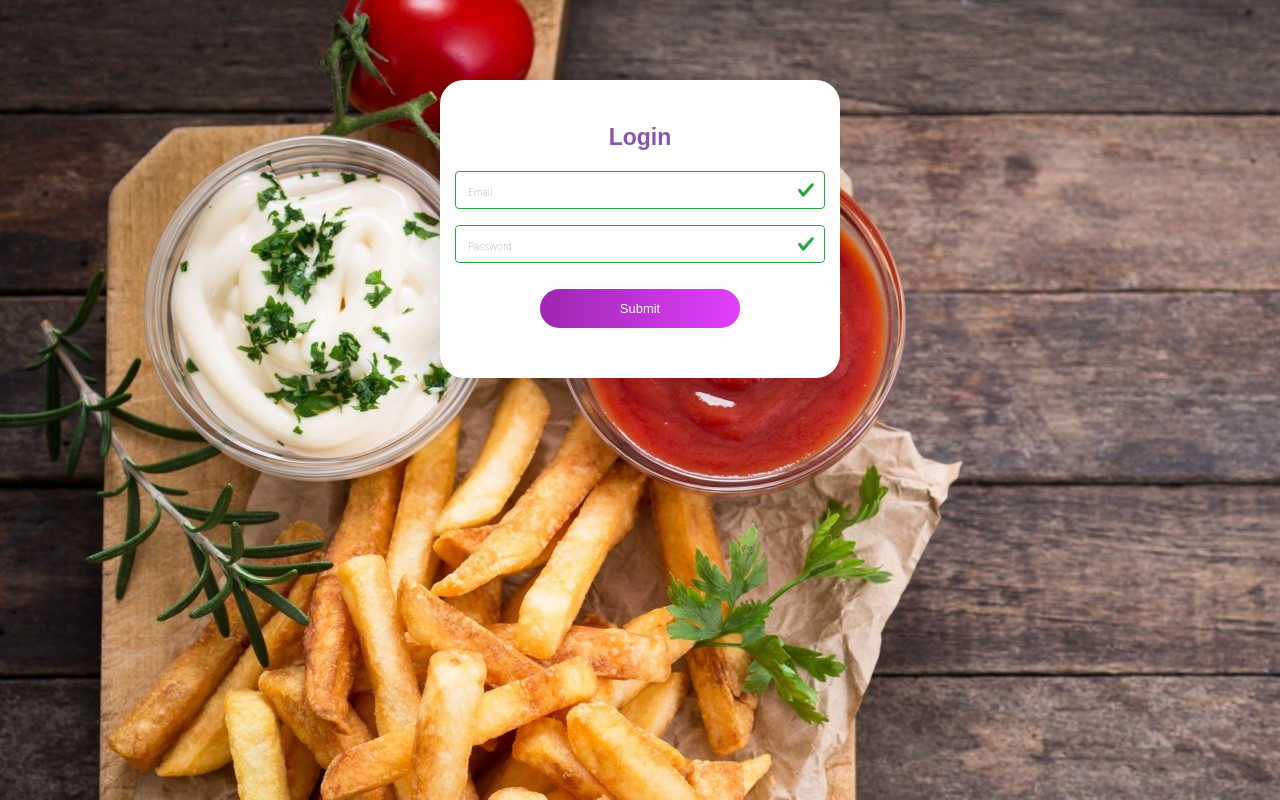
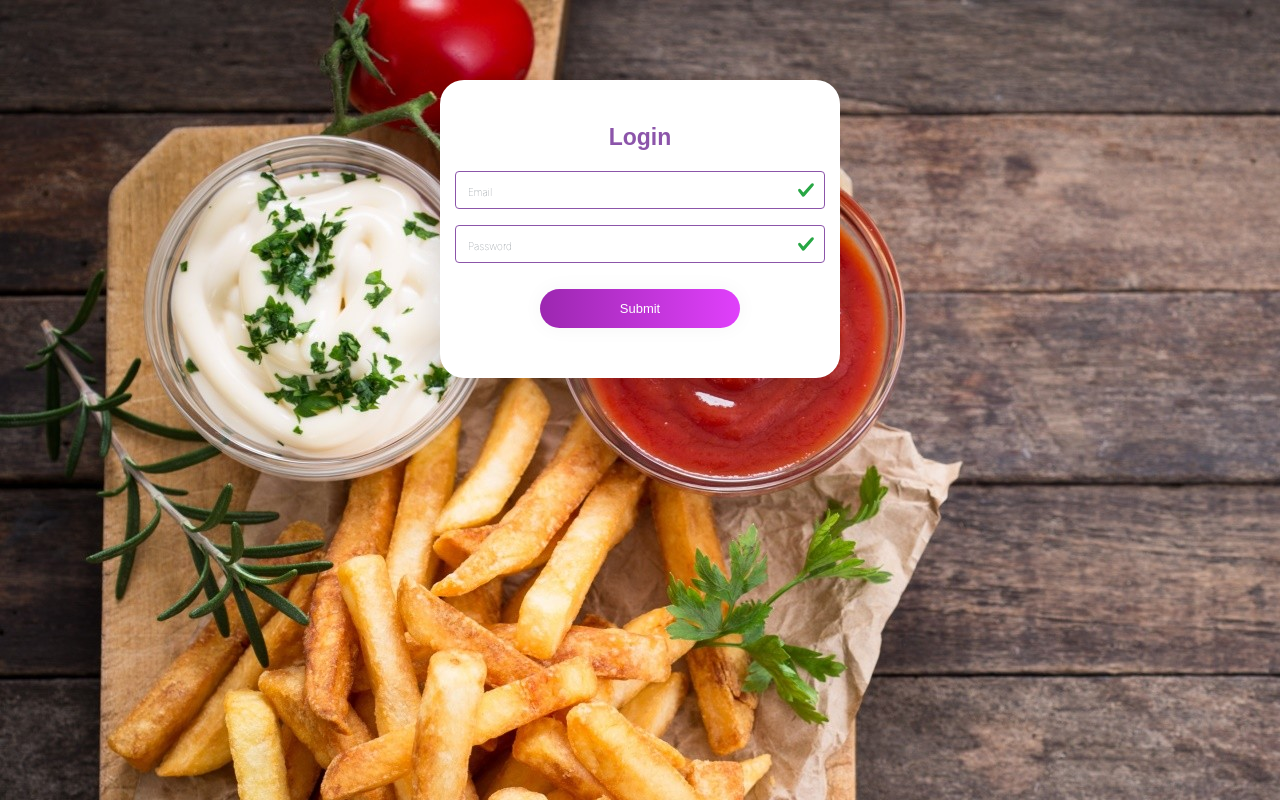
Before and after one commit to bhagyashreemeher/foodapp, a React (Create React App) app: page /signin in a window 1280 px wide. Built offline with nearby package versions, Linux system fonts and the light colour scheme.

Commit message:
updated styles

```diff
--- a/src/App.css
+++ b/src/App.css
@@ -101,6 +101,9 @@ a {
   text-decoration: none;
 }
 
+.form-control.is-valid{
+  border-color: #8c55aa;
+}
 /* input[type="button"]{
   outline:0 !important;
   box-shadow: none !important;
```
